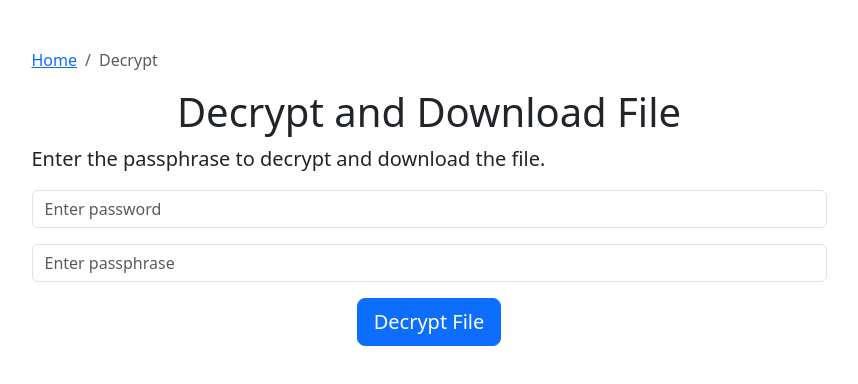
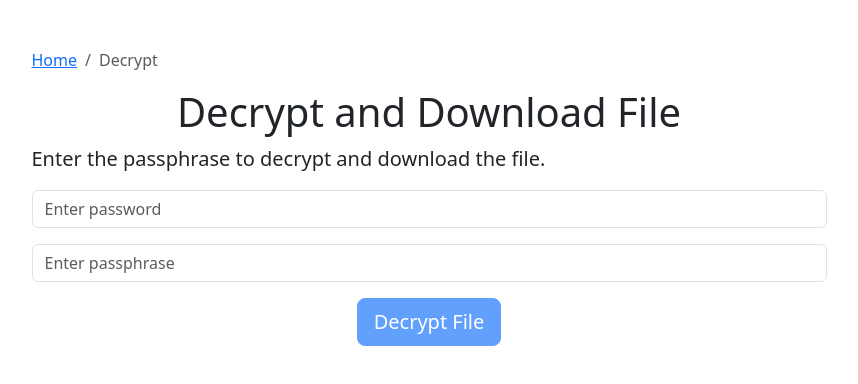
Before and after one commit to ob1lan/zks, a React app in the folder client/: page /decrypt in a window 1280 px wide. Shown: the top 384 px of the page, without its empty margins (211-1069 px from the left). Built offline with nearby package versions, Linux system fonts and the light colour scheme; no server answers.

Commit message:
Minor changes, still ongoing fixing

```diff
--- a/client/src/components/FileEncryptor.tsx
+++ b/client/src/components/FileEncryptor.tsx
@@ -85,7 +85,9 @@ const FileEncryptor: React.FC = () => {
           }
         );
 
+        // Update fileId and password states with backend response
         setFileId(response.data.fileId);
+        setPassword(response.data.password); // Fix: Set password here
       } catch (error) {
         setUploadError('Failed to upload the file. Please try again.');
       } finally {
@@ -95,6 +97,7 @@ const FileEncryptor: React.FC = () => {
 
     reader.readAsArrayBuffer(file);
   };
+
 
   // Reset page state
   const handleReset = () => {
--- a/client/src/components/ShareLink.tsx
+++ b/client/src/components/ShareLink.tsx
@@ -28,9 +28,9 @@ const ShareLink: React.FC = () => {
       setDecryptedContent(response.data.content);
     } catch (error) {
       if (axios.isAxiosError(error)) {
-        setError(error.response?.data.error || "Decryption failed.");
+        setError(error.response?.data.error || 'Decryption failed.');
       } else {
-        setError("An unexpected error occurred.");
+        setError('An unexpected error occurred.');
       }
     }
   };
@@ -60,21 +60,25 @@ const ShareLink: React.FC = () => {
       <div className="container w-75">
         <nav aria-label="breadcrumb">
           <ol className="breadcrumb">
-          <li className="breadcrumb-item"><a href="/">Home</a></li>
-          <li className="breadcrumb-item active" aria-current="page">Decrypt</li>
+            <li className="breadcrumb-item">
+              <a href="/">Home</a>
+            </li>
+            <li className="breadcrumb-item active" aria-current="page">
+              Decrypt
+            </li>
           </ol>
         </nav>
         <h1 className="text-center">Decrypt and Download File</h1>
-      <p className="lead">
-          Enter the passphrase to decrypt and download the file.
-        </p>
+        <p className="lead">Enter the passphrase to decrypt and download the file.</p>
         <Form>
+          <Form.Group>
             <Form.Control
               type="password"
               placeholder="Enter password"
               value={password}
               onChange={(e) => setPassword(e.target.value)}
             />
+          </Form.Group>
           <Form.Group className="mt-3">
             <Form.Control
               type="password"
@@ -84,9 +88,15 @@ const ShareLink: React.FC = () => {
             />
           </Form.Group>
           <div className="text-center">
-            <Button className="mt-3 btn-lg" onClick={handleDecrypt}>
+            {!decryptedContent && (
+              <Button
+                className="mt-3 btn-lg"
+                onClick={handleDecrypt}
+                disabled={!(fileId && passphrase && password)} // Ensure button is active when all fields are filled
+              >
                 Decrypt File
               </Button>
+            )}
           </div>
         </Form>
 
@@ -99,7 +109,11 @@ const ShareLink: React.FC = () => {
         {decryptedContent && (
           <div className="mt-3">
             <Alert variant="success">File decrypted successfully!</Alert>
-            <Button onClick={handleDownload}>Download File</Button>
+            <div className="text-center">
+              <Button className="mt-3 btn-lg" onClick={handleDownload}>
+                Download File
+              </Button>
+            </div>
           </div>
         )}
       </div>
```
Lines whose indentation alone changed are shown as unchanged.
